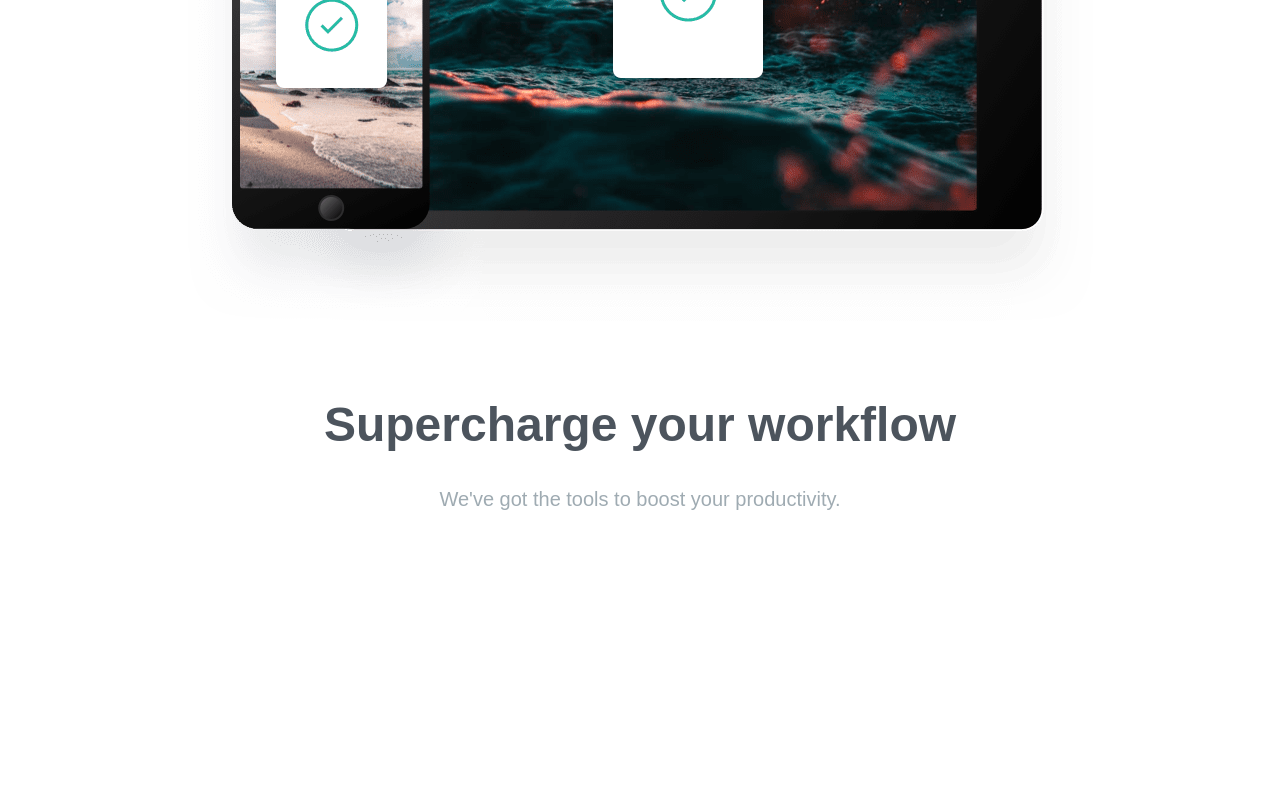
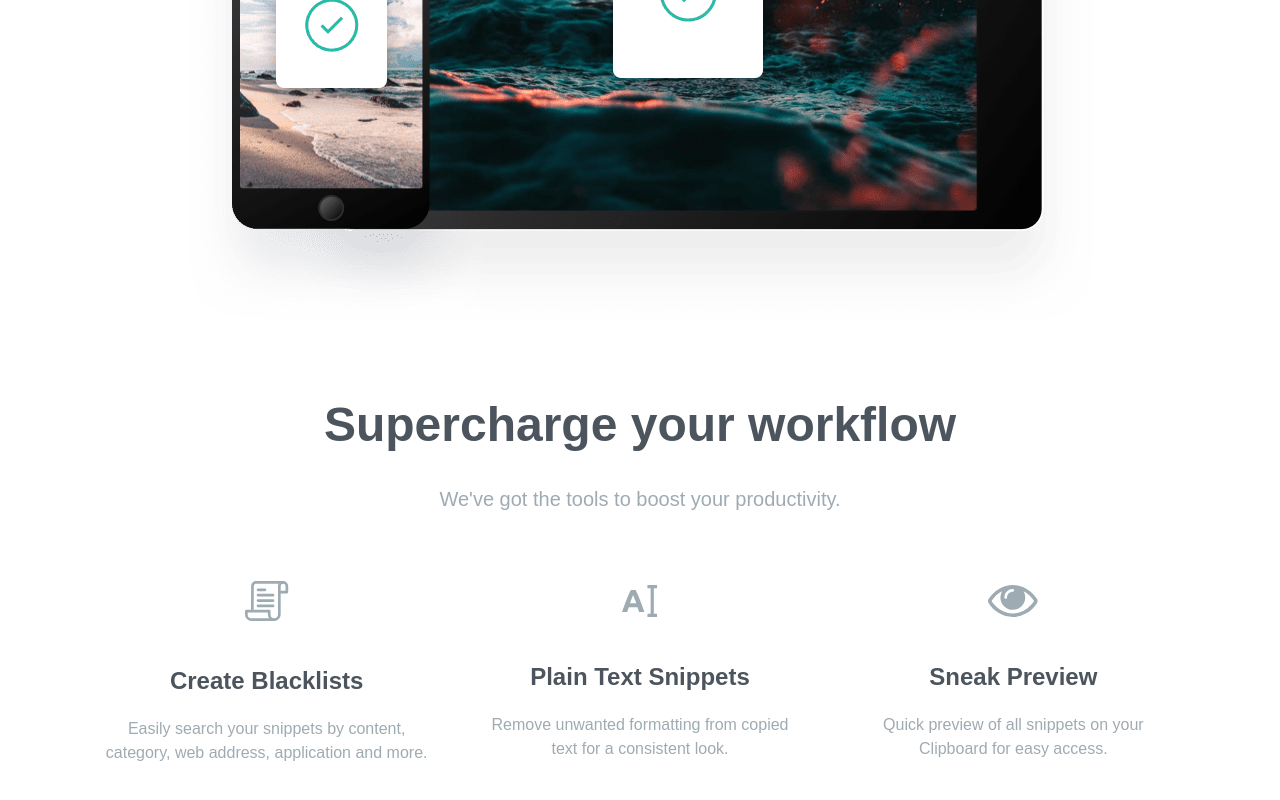
Before and after one commit to Mrst12/tailwind-clipboard-site, a website: page index.html in a window 1280 px wide. Shown: the part 2275-3075 px from the top of the page. Before the commit the page ends 2872 px from the top, so only its background shows below. Drawn offline with Linux system fonts and the light colour scheme; a web font is replaced by a local one.

Commit message:
add remaining code for the supercharge section

```diff
--- a/index.html
+++ b/index.html
@@ -77,9 +77,7 @@
           >
             <!--item 1-->
             <div>
-              <h5 class="mb-2 text-2xl font-bold text-darkGrayishBlue">
-                Quick Search
-              </h5>
+              <h5>Quick Search</h5>
               <p class="max-w-md text-grayishBlue">
                 Easily search your snippets by content, category, web address,
                 application and more.
@@ -87,18 +85,14 @@
             </div>
             <!--item 2-->
             <div>
-              <h5 class="mb-2 text-2xl font-bold text-darkGrayishBlue">
-                Cloud Sync
-              </h5>
+              <h5>Cloud Sync</h5>
               <p class="max-w-md text-grayishBlue">
                 Instantly saves and syncs snippets across all your devices.
               </p>
             </div>
             <!--item 3-->
             <div>
-              <h5 class="mb-2 text-2xl font-bold text-darkGrayishBlue">
-                Completley History
-              </h5>
+              <h5>Completley History</h5>
               <p class="max-w-md text-grayishBlue">
                 Retrieve any snippets from the first moment you started using
                 the app.
@@ -131,6 +125,37 @@
         </p>
 
         <!--items container-->
+        <div
+          class="flex flex-col items-center justify-between space-y-16 md:flex-row md:space-y-0 md:space-x-12"
+        >
+          <!--item 1-->
+          <div class="flex flex-col items-center space-y-5">
+            <img src="images/icon-blacklist.svg" alt="" class="mb-6" />
+            <h5>Create Blacklists</h5>
+            <p class="max-w-md text-grayishBlue">
+              Easily search your snippets by content, category, web address,
+              application and more.
+            </p>
+          </div>
+
+          <!--item 2-->
+          <div class="flex flex-col items-center space-y-5">
+            <img src="images/icon-text.svg" alt="" class="mb-6" />
+            <h5>Plain Text Snippets</h5>
+            <p class="max-w-md text-grayishBlue">
+              Remove unwanted formatting from copied text for a consistent look.
+            </p>
+          </div>
+
+          <!--item 3-->
+          <div class="flex flex-col items-center space-y-5">
+            <img src="images/icon-preview.svg" alt="" class="mb-6" />
+            <h5>Sneak Preview</h5>
+            <p class="max-w-md text-grayishBlue">
+              Quick preview of all snippets on your Clipboard for easy access.
+            </p>
+          </div>
+        </div>
       </div>
     </section>
   </body>
--- a/input.css
+++ b/input.css
@@ -5,6 +5,10 @@
 @layer base {
   h3 {
     @apply mb-8 text-4xl font-bold text-darkGrayishBlue md:text-5xl;
+  }
+
+  h5 {
+    @apply mb-2 text-2xl font-bold text-darkGrayishBlue;
   }
 }
 
```
Also changed, not shown: css/style.css.
